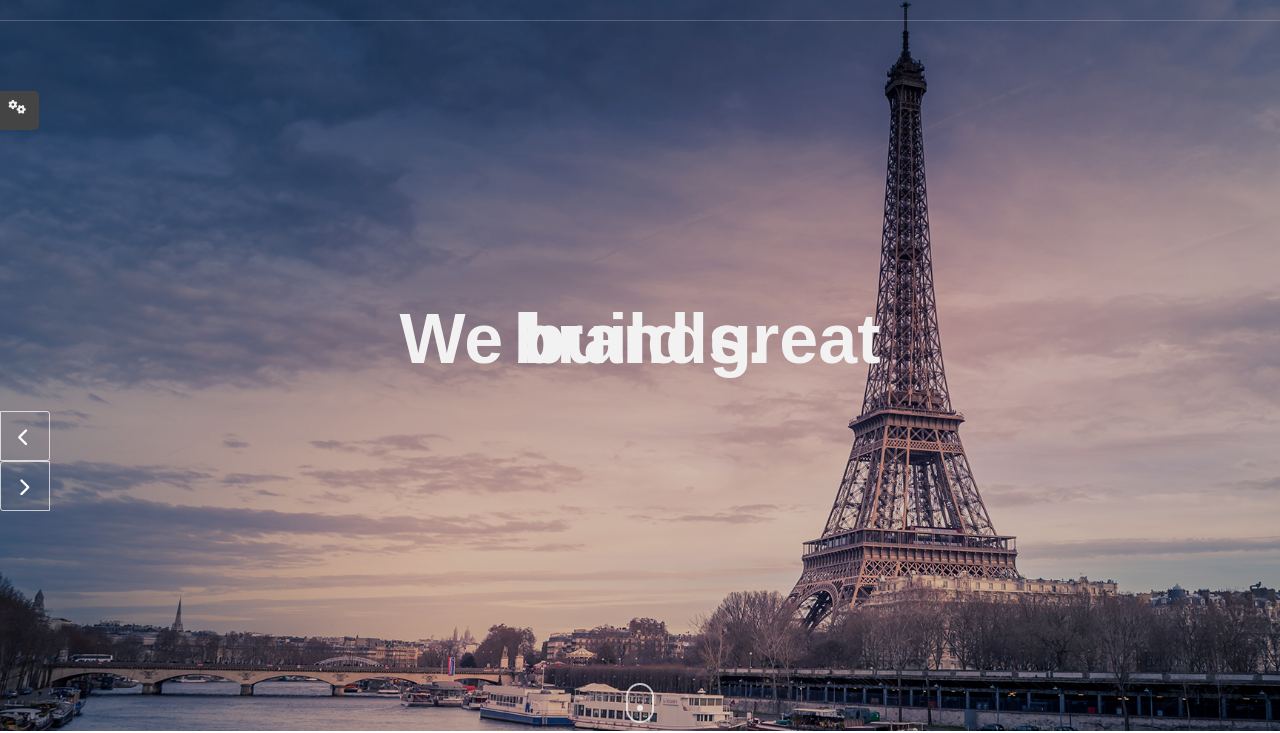
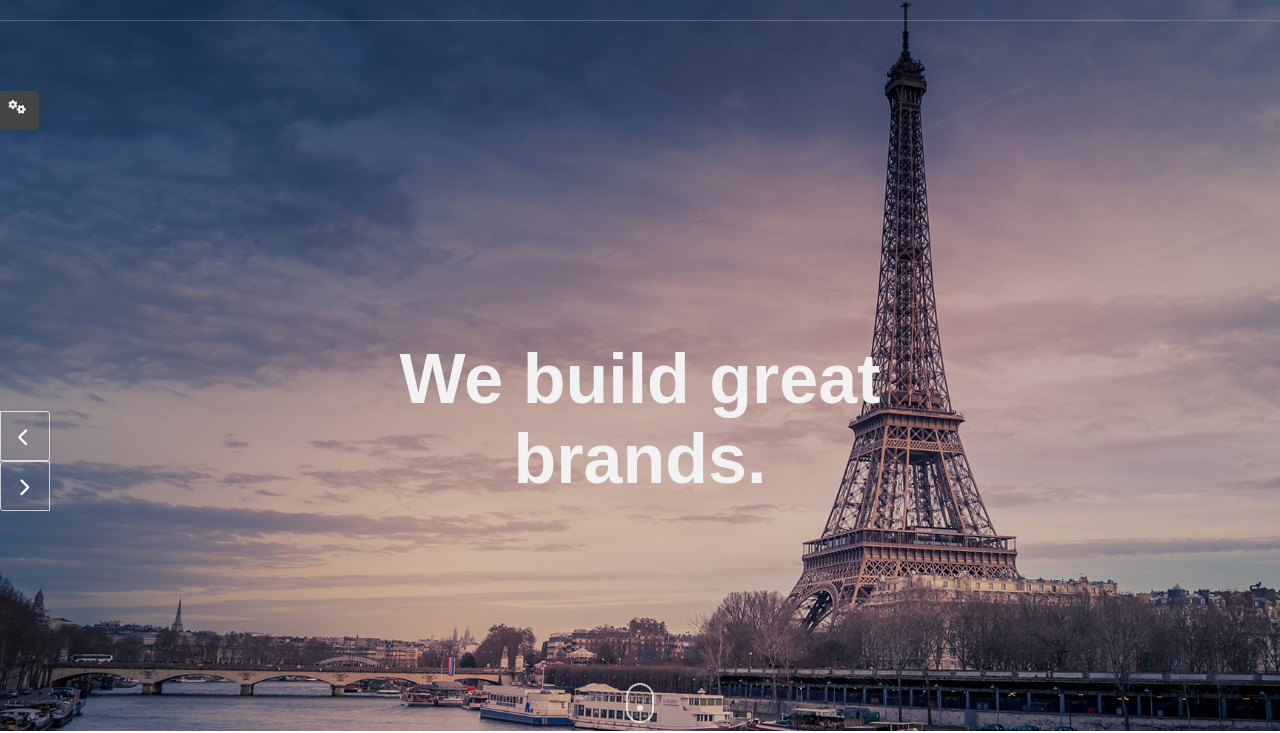
Before and after one commit to AyaBahr/Portofolio-Angora-, a plain HTML site: page index.html in a window 1280 px wide. Shown: the part 69-802 px from the top of the page. Drawn offline with nearby package versions, Linux system fonts and the light colour scheme.

Commit message:
Update style.css

```diff
--- a/css/style.css
+++ b/css/style.css
@@ -192,7 +192,7 @@ header h2 {
       left: 50%;
       transform: translateX(-50%);
       text-align: center;
-      line-height: 0px !important;
+      line-height: 80px !important;
 
 
 }
```
